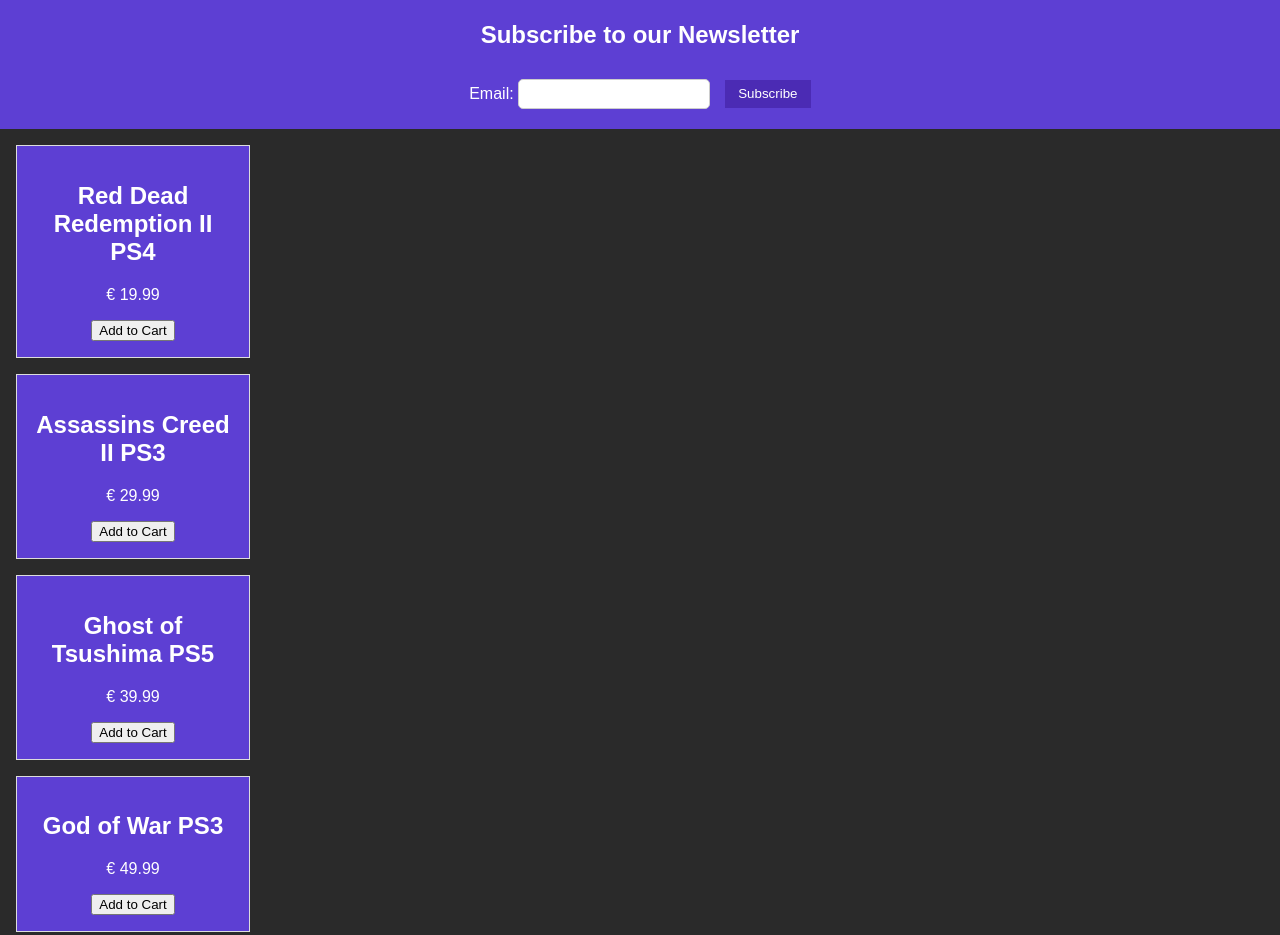
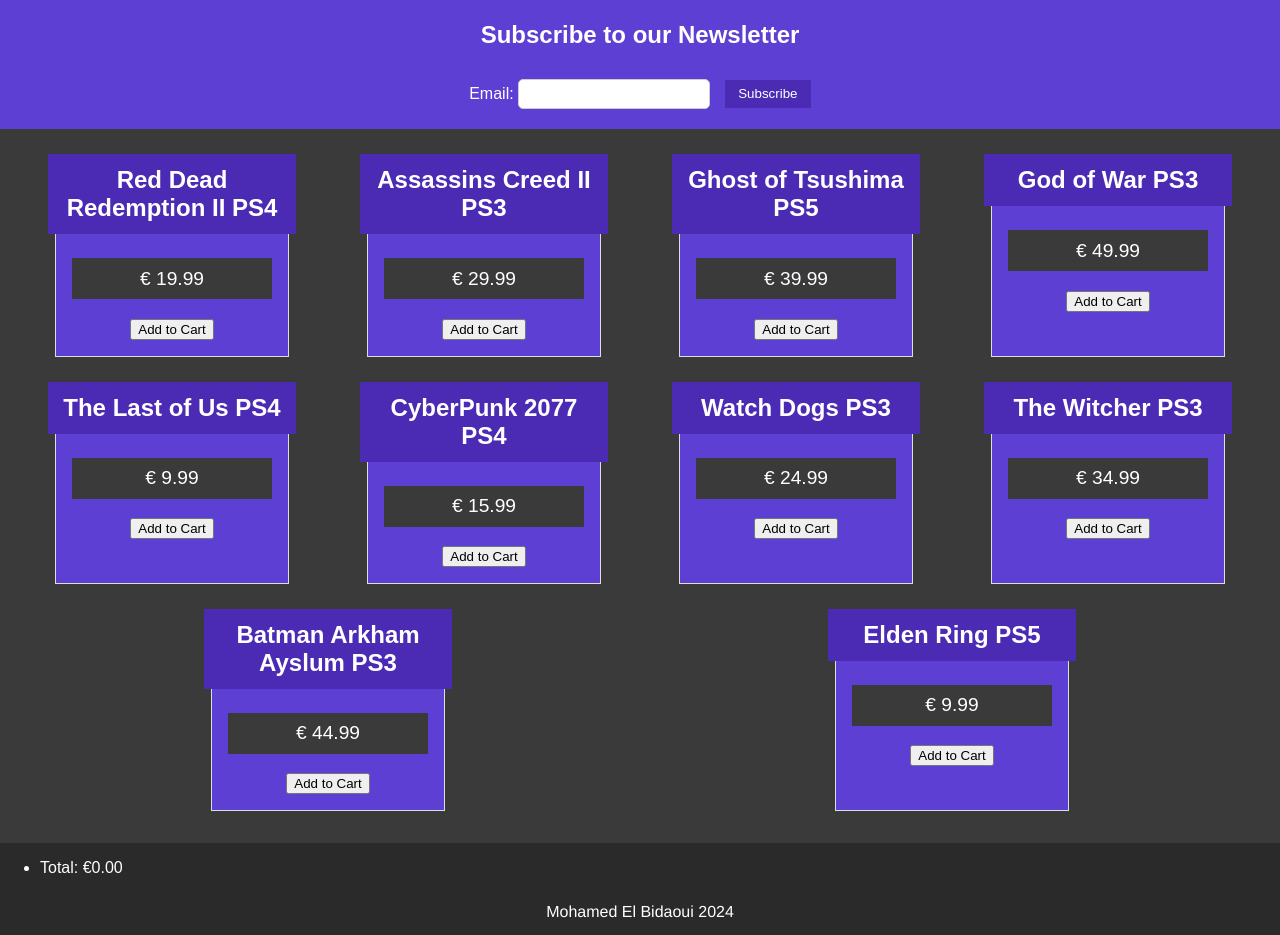
Before and after one commit to MohamedElb17/Portfolio-Web-Advanced, a plain HTML site: page page.html in a window 1280 px wide. Shown: the part 700-1635 px from the top of the page. Drawn offline with Linux system fonts and the light colour scheme.

Commit message:
CSS aanpassingen

```diff
--- a/stijl.css
+++ b/stijl.css
@@ -19,20 +19,6 @@
     box-shadow: 0 4px 6px rgba(0, 0, 0, 0.1);
 }
 
-header nav ul {
-    list-style: none;
-    padding: 0;
-}
-
-header nav ul li {
-    display: inline;
-    margin: 0 10px;
-}
-
-header nav ul li a {
-    color: #fff;
-    text-decoration: none;
-}
 
 main {
     padding-top: 80px;
@@ -115,3 +101,25 @@
     transform: translateY(-10px);
     box-shadow: 0 10px 20px rgba(0, 0, 0, 0.2);
 }
+
+.product-list {
+    display: flex;
+    flex-wrap: wrap;
+    justify-content: space-around;
+    padding: 1em;
+    background-color: #3A3A3A;
+}
+
+.product-item h2 {
+    font-size: 1.5em;
+    background-color: #4B2BB4;
+    padding: 0.5em;
+    margin: -1em -1em 1em -1em;
+}
+
+.product-item .price {
+    font-size: 1.2em;
+    background-color: #3A3A3A;
+    padding: 0.5em;
+    margin: 1em 0;
+}
```
